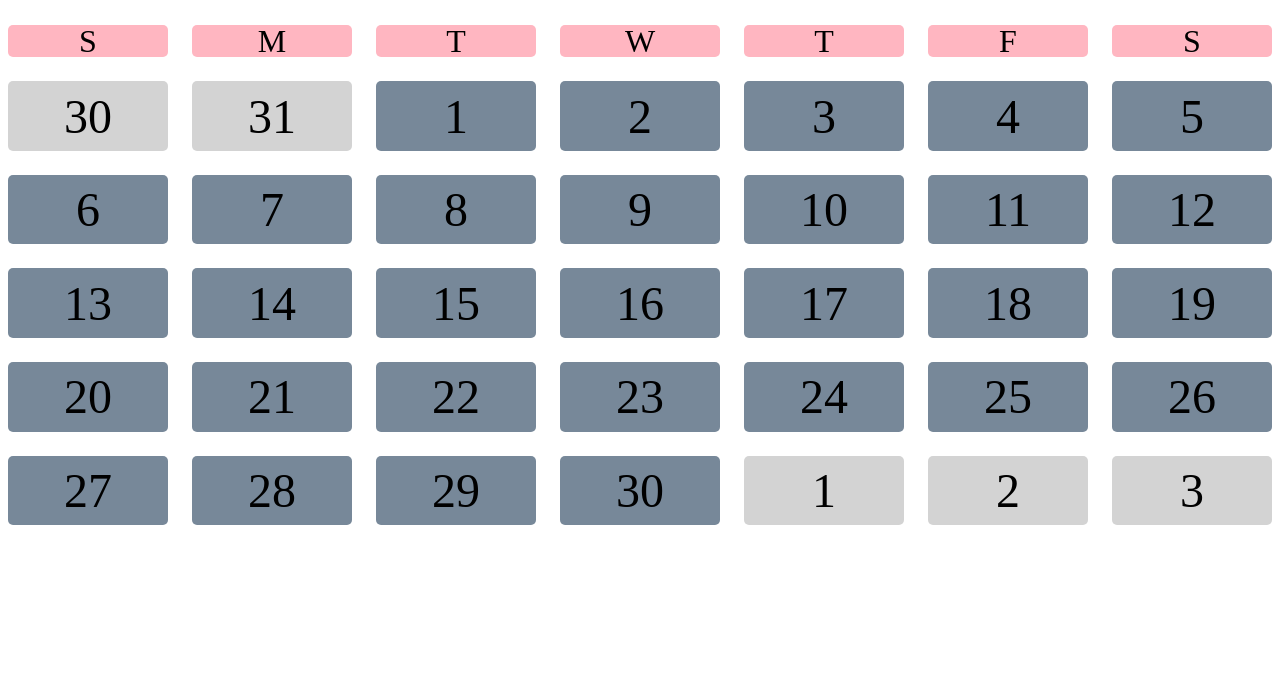
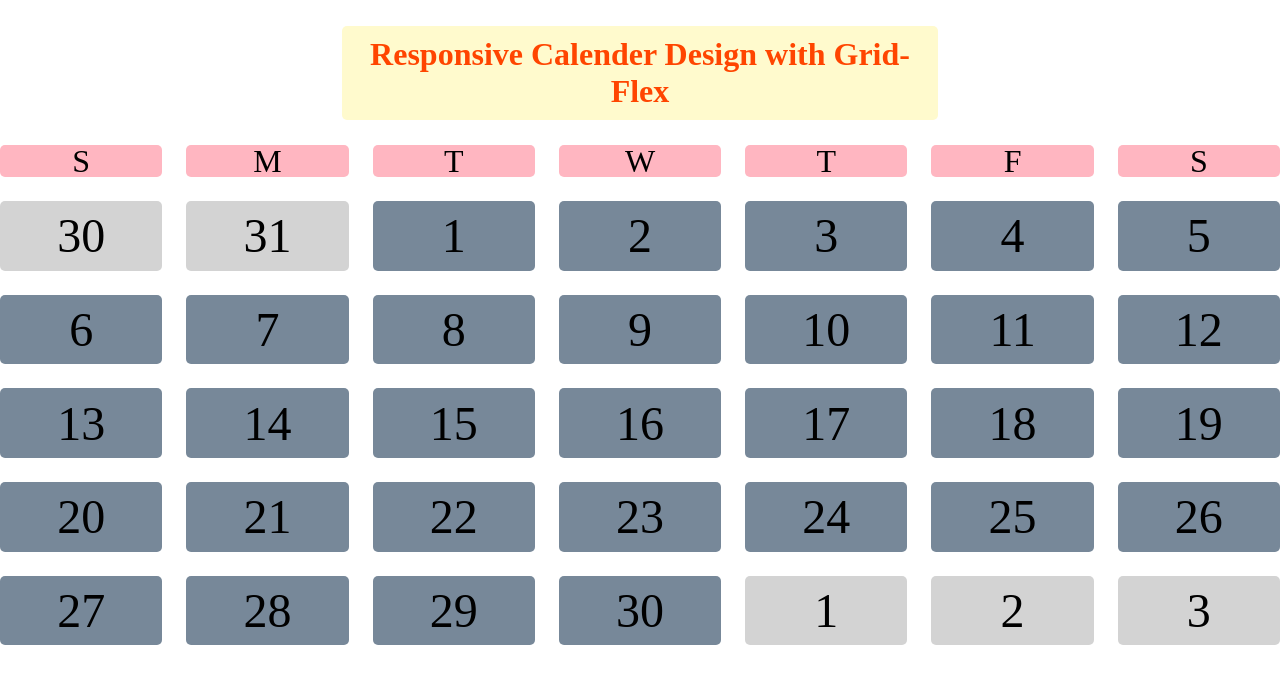
Before and after one commit to Abdullah-Al-Akash/responsive-calender, a plain HTML site: page index.html in a window 1280 px wide. Drawn offline with Linux system fonts and the light colour scheme.

Commit message:
Add Heading

```diff
--- a/index.html
+++ b/index.html
@@ -7,6 +7,13 @@
         <meta name="viewport" content="width=device-width, initial-scale=1.0">
         <title>Calender</title>
         <style>
+                body {
+                        margin: 0;
+                        padding: 0;
+                        box-sizing: border-box;
+                        width: 100%;
+                }
+
                 .calender {
                         margin-top: 2%;
                         display: grid;
@@ -35,10 +42,24 @@
                         font-size: 2em;
                         background-color: lightpink;
                 }
+
+                h1 {
+                        width: 45%;
+                        margin: 0 auto;
+                        padding: 10px;
+                        background-color: lemonchiffon;
+                        text-align: center;
+                        border-radius: 5px;
+                        color: orangered;
+                        margin-top: 2%;
+                }
         </style>
 </head>
 
 <body>
+        <div>
+                <h1>Responsive Calender Design with Grid-Flex</h1>
+        </div>
         <div class="calender">
                 <div class="day">S</div>
                 <div class="day">M</div>
```
